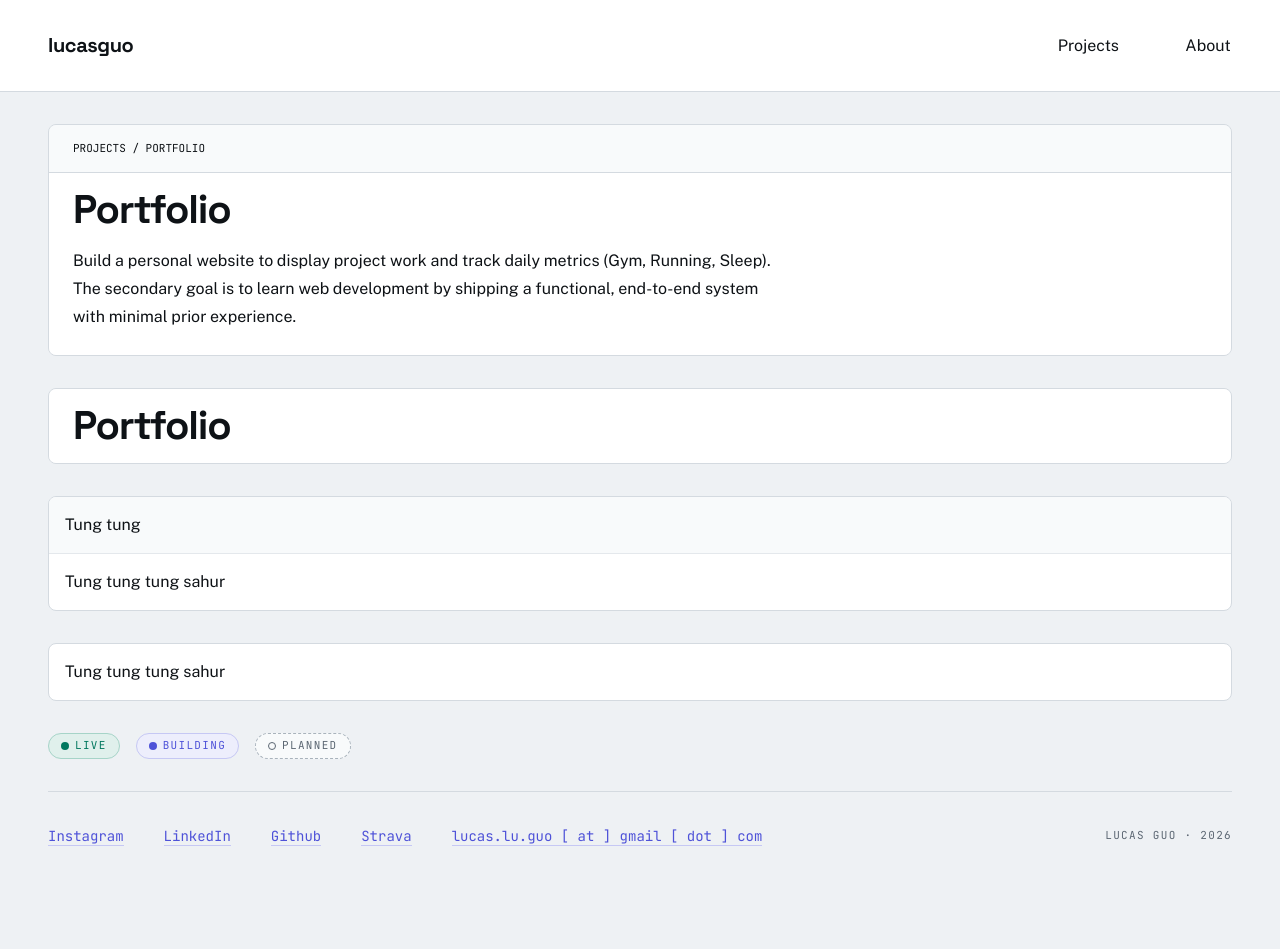
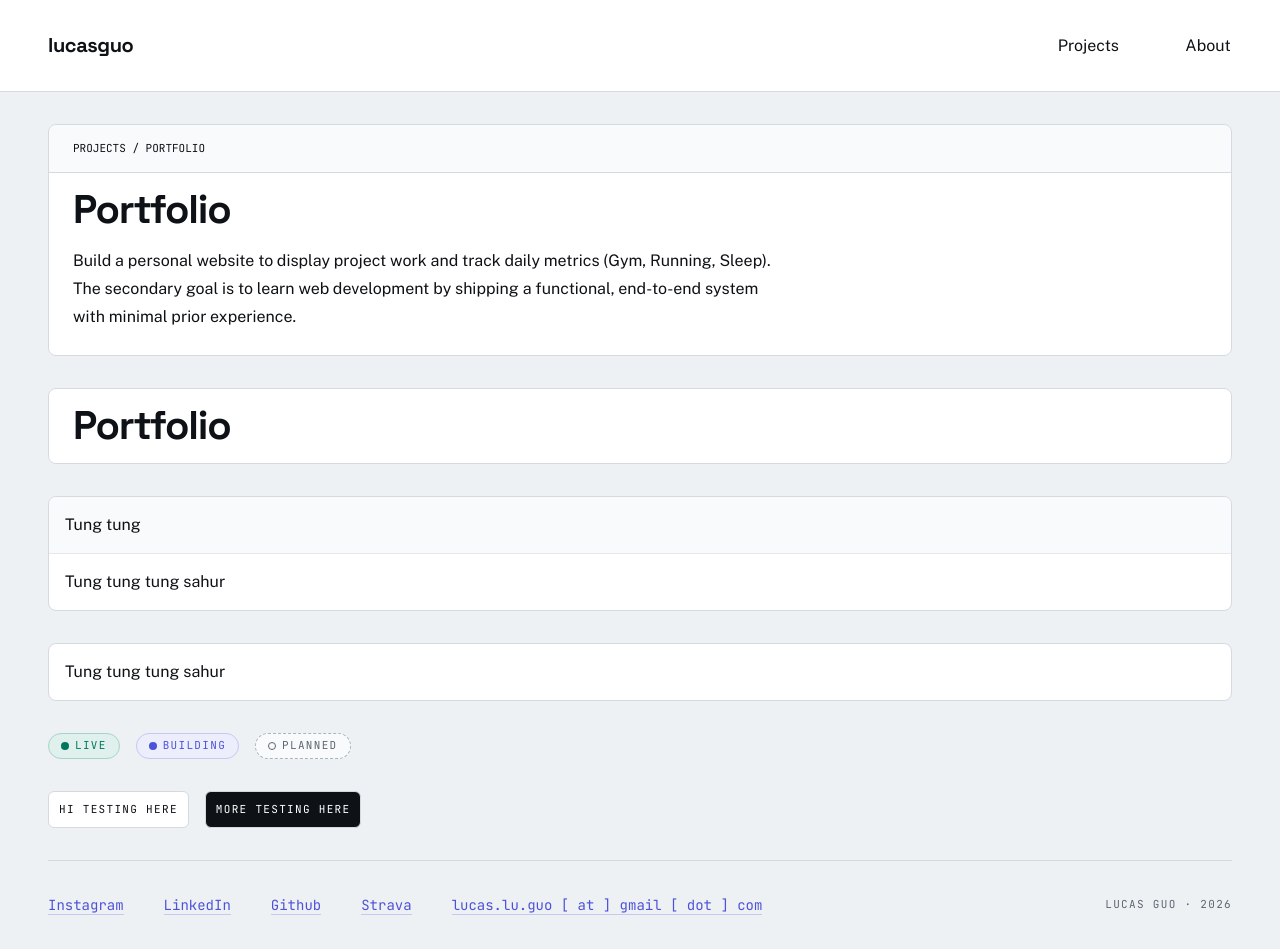
Before and after one commit to lucas-guo-2008/portfolio, a Next.js app: page /preview in a window 1280 px wide. Before the commit the page ends 880 px from the top, so only its background shows below. Built offline with nearby package versions, Linux system fonts and the light colour scheme.

Commit message:
Add Button component

```diff
--- a/app/preview/page.tsx
+++ b/app/preview/page.tsx
@@ -1,6 +1,7 @@
 import PageHeader from "@/components/PageHeader";
 import Card from "@/components/Card";
 import StatusBadge from "@/components/StatusBadge";
+import Button from "@/components/Button";
 
 export default function PreviewPage() {
     return (
@@ -14,6 +15,10 @@ export default function PreviewPage() {
                 <StatusBadge status='building'></StatusBadge>
                 <StatusBadge status='planned'></StatusBadge>
             </div>
+            <div className="flex gap-4">
+                <Button>hi testing here</Button>
+                <Button aria-pressed={true}>More testing here</Button>
+            </div>
         </div>
     );
 }
--- /dev/null
+++ b/components/Button.tsx
@@ -0,0 +1,12 @@
+import type { ComponentProps } from "react";
+
+export default function Button({type = "button", children,...rest}: ComponentProps<'button'>) {
+    return (
+        <button
+        type={type}
+        {...rest}
+        className="bg-surface border rounded-md text-label font-mono uppercase tracking-label border-border hover:border-accent hover:text-accent aria-pressed:bg-text aria-pressed:text-surface focus-visible:outline-2 focus-visible:outline-accent focus-visible:outline-offset-2 p-2.5">
+            {children}
+        </button>
+    );
+}
```
